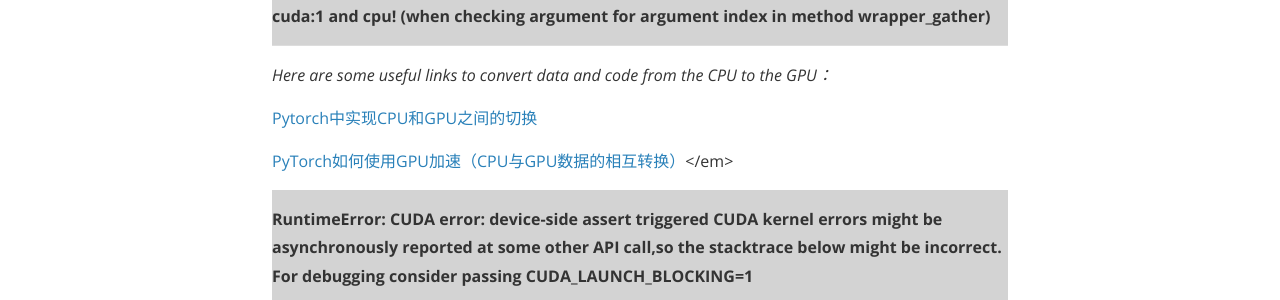
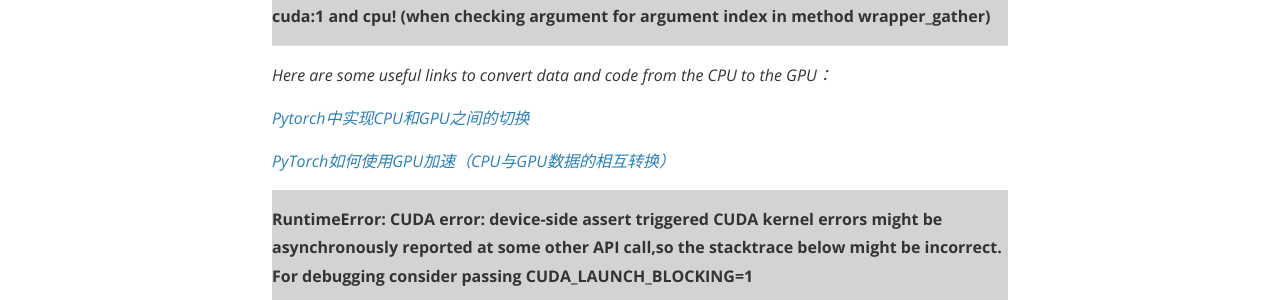
Before and after one commit to sosweetzhang/sosweetzhang.github.io, a Jekyll site: the page built from share/Experience/231106.md, in a window 1280 px wide. Shown: the part 335-635 px from the top of the page. Built offline with Jekyll 4.4.1, drawn with Linux system fonts in a browser that asks for light colours; nearby versions of some CDN libraries; comment, search, counter and statistics services are not loaded; a style sheet for code colours, icons or effects is not loaded.

Commit message:
Update 231106.md

```diff
--- a/share/Experience/231106.md
+++ b/share/Experience/231106.md
@@ -6,11 +6,11 @@
 
 <table><tr><td bgcolor=lightgray><strong>RuntimeError: Expected all tensors to be on the same device, but found at least two devices, cuda:1 and cpu! (when checking argument for argument index in method wrapper_gather)</strong></td></tr></table>
 
-<em>Here are some useful links to convert data and code from the CPU to the GPU：
+<em>Here are some useful links to convert data and code from the CPU to the GPU：</em>
 
-<a href="https://blog.csdn.net/mxh3600/article/details/124460988" title="">Pytorch中实现CPU和GPU之间的切换</a>
+<em><a href="https://blog.csdn.net/mxh3600/article/details/124460988" title="">Pytorch中实现CPU和GPU之间的切换</a> </em>
 
-<a href="[https://blog.csdn.net/mxh3600/article/details/124460988](https://xiaosongshine.blog.csdn.net/article/details/89401522?spm=1001.2101.3001.6650.2&utm_medium=distribute.pc_relevant.none-task-blog-2%7Edefault%7ECTRLIST%7ERate-2-89401522-blog-124233475.235%5Ev38%5Epc_relevant_anti_t3_base&depth_1-utm_source=distribute.pc_relevant.none-task-blog-2%7Edefault%7ECTRLIST%7ERate-2-89401522-blog-124233475.235%5Ev38%5Epc_relevant_anti_t3_base&utm_relevant_index=5)" title="">PyTorch如何使用GPU加速（CPU与GPU数据的相互转换）</a></em>
+<em><a href="[https://blog.csdn.net/mxh3600/article/details/124460988](https://xiaosongshine.blog.csdn.net/article/details/89401522?spm=1001.2101.3001.6650.2&utm_medium=distribute.pc_relevant.none-task-blog-2%7Edefault%7ECTRLIST%7ERate-2-89401522-blog-124233475.235%5Ev38%5Epc_relevant_anti_t3_base&depth_1-utm_source=distribute.pc_relevant.none-task-blog-2%7Edefault%7ECTRLIST%7ERate-2-89401522-blog-124233475.235%5Ev38%5Epc_relevant_anti_t3_base&utm_relevant_index=5)" title="">PyTorch如何使用GPU加速（CPU与GPU数据的相互转换）</a></em>
 
 
 <table><tr><td bgcolor=lightgray><strong>RuntimeError: CUDA error: device-side assert triggered CUDA kernel errors might be asynchronously reported at some other API call,so the stacktrace below might be incorrect. For debugging consider passing CUDA_LAUNCH_BLOCKING=1</strong></td></tr></table>
```
